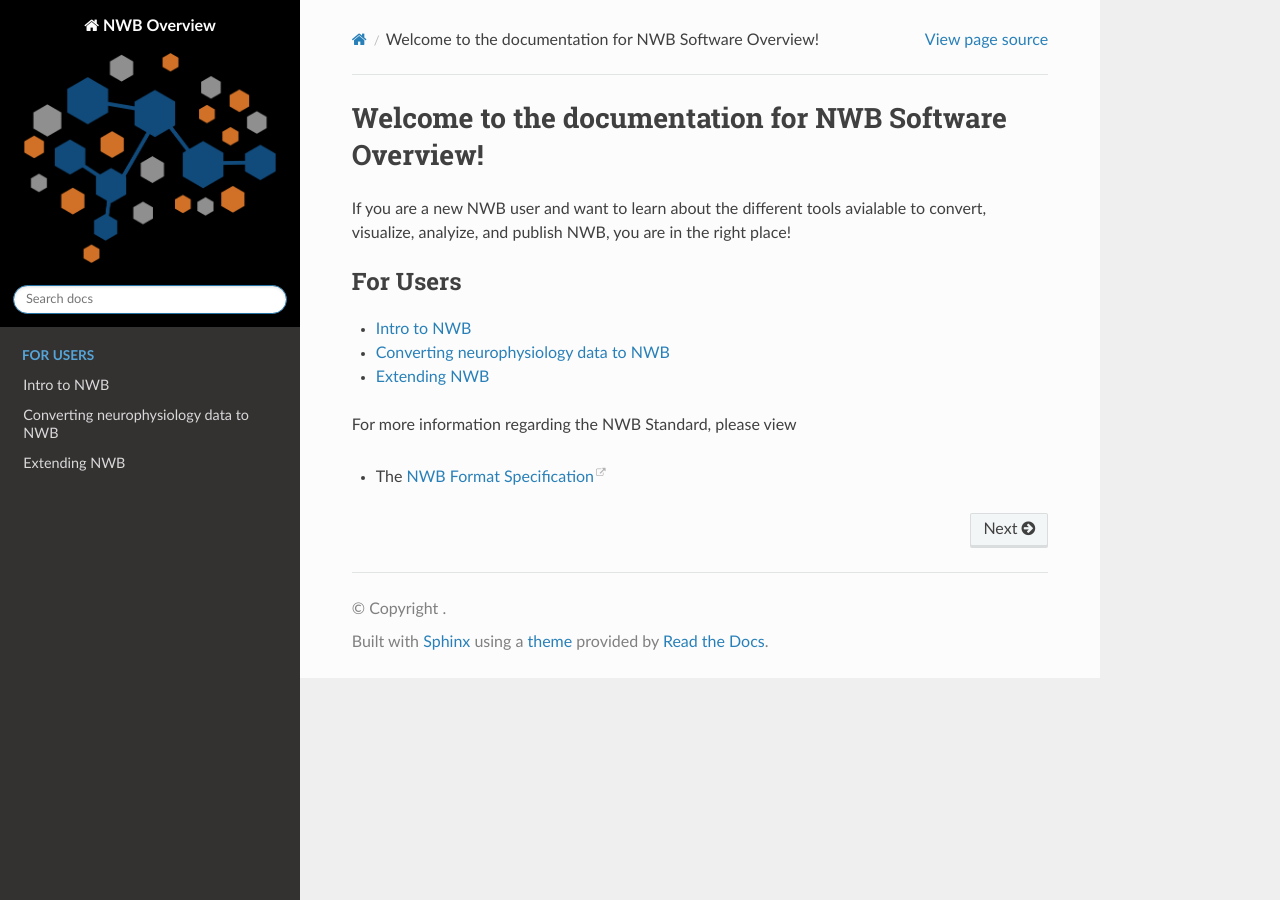
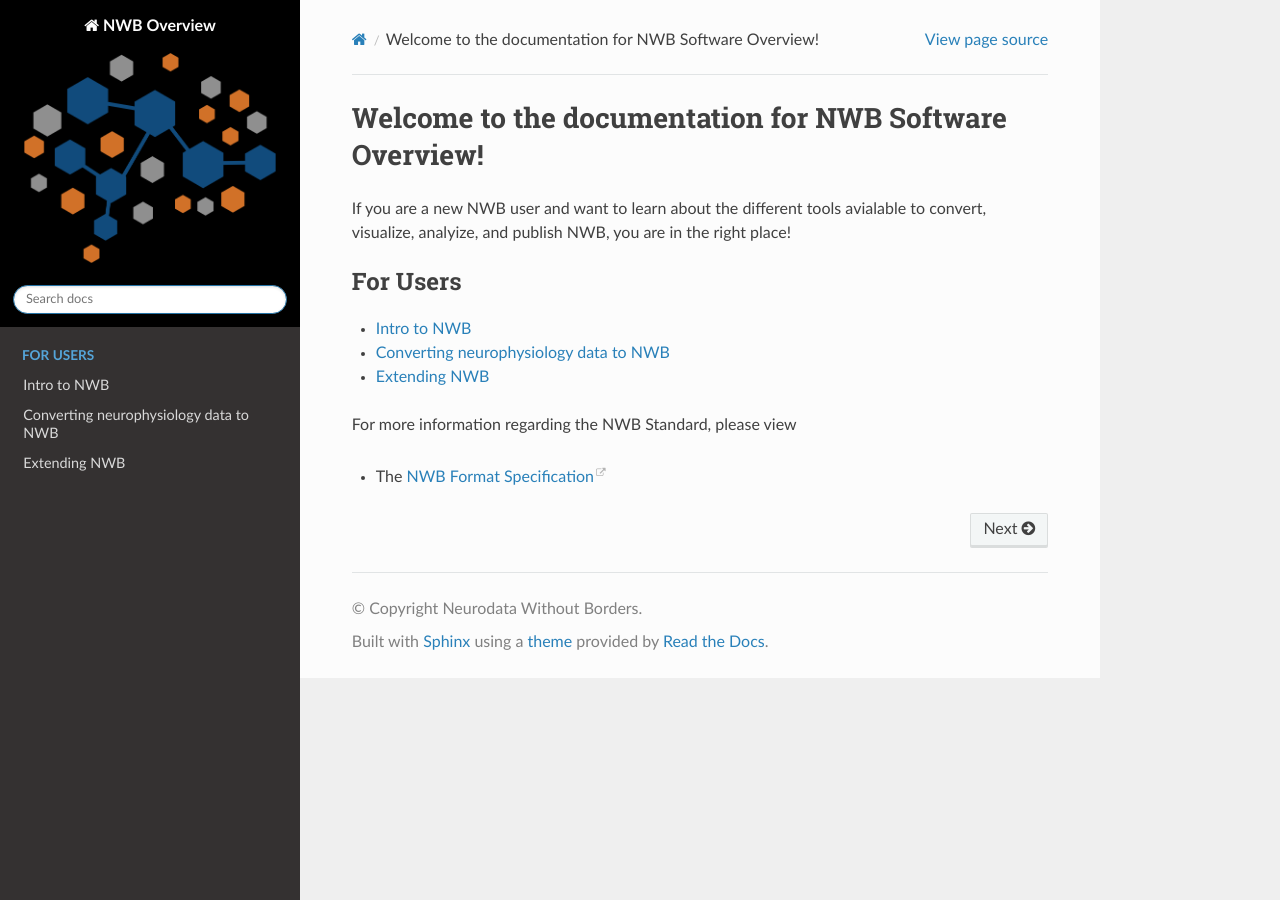
Before and after one commit to NeurodataWithoutBorders/nwb-overview, a Sphinx documentation site: the page built from docs/source/index.rst, in a window 1280 px wide. Built offline with Sphinx 7.4.7 and the Read the Docs theme 2.0.0, drawn with Linux system fonts in a browser that asks for light colours; pages that are not in the unit, such as notebooks, are missing from menus.

```diff
--- a/docs/source/conf.py
+++ b/docs/source/conf.py
@@ -11,8 +11,8 @@ from conf_extlinks import intersphinx_mapping
 
 
 project = 'NWB Overview'
-copyright = ''
-author = 'Ben Dichter, ...'
+copyright = 'Neurodata Without Borders'
+author = 'Ben Dichter, Lawrence Niu, Ryan Ly, Oliver Ruebel'
 
 release = '0.1'
 version = '0.1.0'
```
